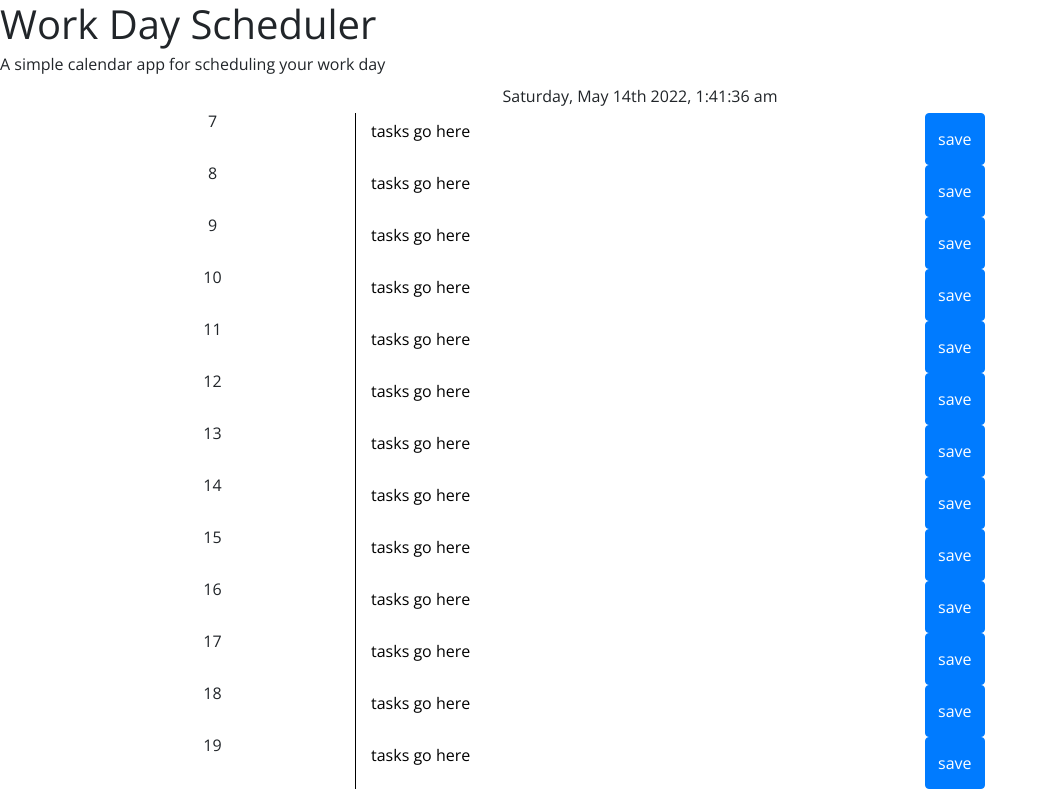
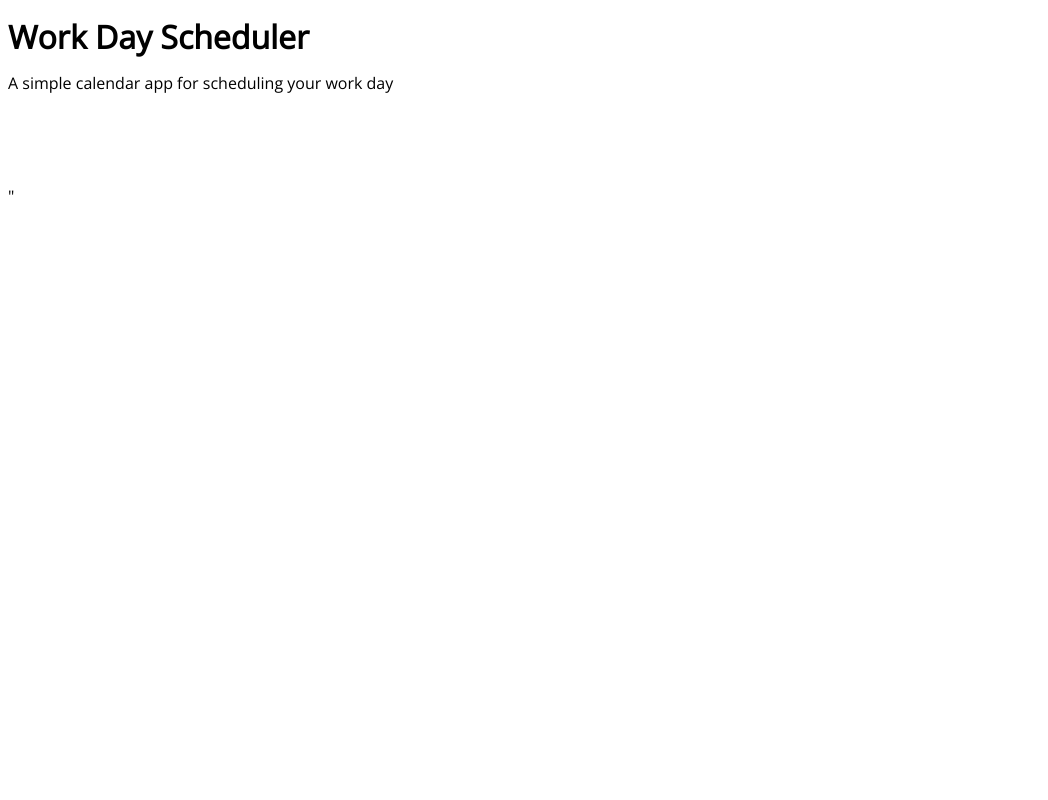
Before and after one commit to bodashii/planaday, a plain HTML site: page Develop/index.html in a window 1280 px wide. Shown: the whole page, without its empty margins (0-1048 px from the left). Drawn offline with nearby package versions, Linux system fonts and the light colour scheme.

Commit message:
added bootstrap script tag

```diff
--- a/Develop/index.html
+++ b/Develop/index.html
@@ -4,10 +4,6 @@
     <meta charset="UTF-8" />
     <meta name="viewport" content="width=device-width, initial-scale=1.0" />
     <meta http-equiv="X-UA-Compatible" content="ie=edge" />
-    <link
-      rel="stylesheet"
-      href="https://stackpath.bootstrapcdn.com/bootstrap/4.3.1/css/bootstrap.min.css"
-    />
     <link
       rel="stylesheet"
       href="https://use.fontawesome.com/releases/v5.8.1/css/all.css"
@@ -19,11 +15,12 @@
       rel="stylesheet"
     />
     <link rel="stylesheet" href="style.css" />
+
     <title>Work Day Scheduler</title>
   </head>
 
   <body>
-    <header class="d-flex flex-column">
+    <header class="container-fluid">
       <h1>Work Day Scheduler</h1>
       <p>A simple calendar app for scheduling your work day</p>
       <span id=rightNow></span>
@@ -41,6 +38,7 @@
 
     <script src="https://code.jquery.com/jquery-3.4.1.min.js"></script>
     <script src="https://cdnjs.cloudflare.com/ajax/libs/moment.js/2.29.1/moment.min.js" integrity="sha512-qTXRIMyZIFb8iQcfjXWCO8+M5Tbc38Qi5WzdPOYZHIlZpzBHG3L3by84BBBOiRGiEb7KKtAOAs5qYdUiZiQNNQ==" crossorigin="anonymous" referrerpolicy="no-referrer"></script>
+    <script src="https://cdnjs.cloudflare.com/ajax/libs/bootstrap/5.0.1/js/bootstrap.min.js" integrity="sha512-EKWWs1ZcA2ZY9lbLISPz8aGR2+L7JVYqBAYTq5AXgBkSjRSuQEGqWx8R1zAX16KdXPaCjOCaKE8MCpU0wcHlHA==" crossorigin="anonymous" referrerpolicy="no-referrer"></script>"
     <script src="./script.js"></script>
   </body>
 </html>
--- a/Develop/script.js
+++ b/Develop/script.js
@@ -12,27 +12,17 @@ class Hour  {
 
 function todayHours() {
     for(let i = 7; i < 20; i++){
-        hour = i;
+        hour = i;œ
         note = 'tasks go here';
         hours.push(new Hour ({ hour, note }));
     }
     return hours
 }
-
 todayHours();
-// display today hours on page
-// function timeSlot() {
-//     if(dailySchedule.Hour.hourTime.hourTime <= currentHour) {
-
-//     }
-// }
 
 // check if theres saved data in local storage and load that, in none make a new blank schedule
 
 // use function to append multiple objects from hours array to html
-
-
-
 function displaySchedule(time){
     time = hours;
 
@@ -48,7 +38,7 @@ function displaySchedule(time){
         slotSave = $("<button></button>").text("save");
 
         rowSlot.addClass('row');
-        slotHour.addClass('col-3 text-center');
+        slotHour.addClass('col-3');
         slotNote.addClass('col-6');
         slotSave.addClass('btn btn-primary');
 
```
